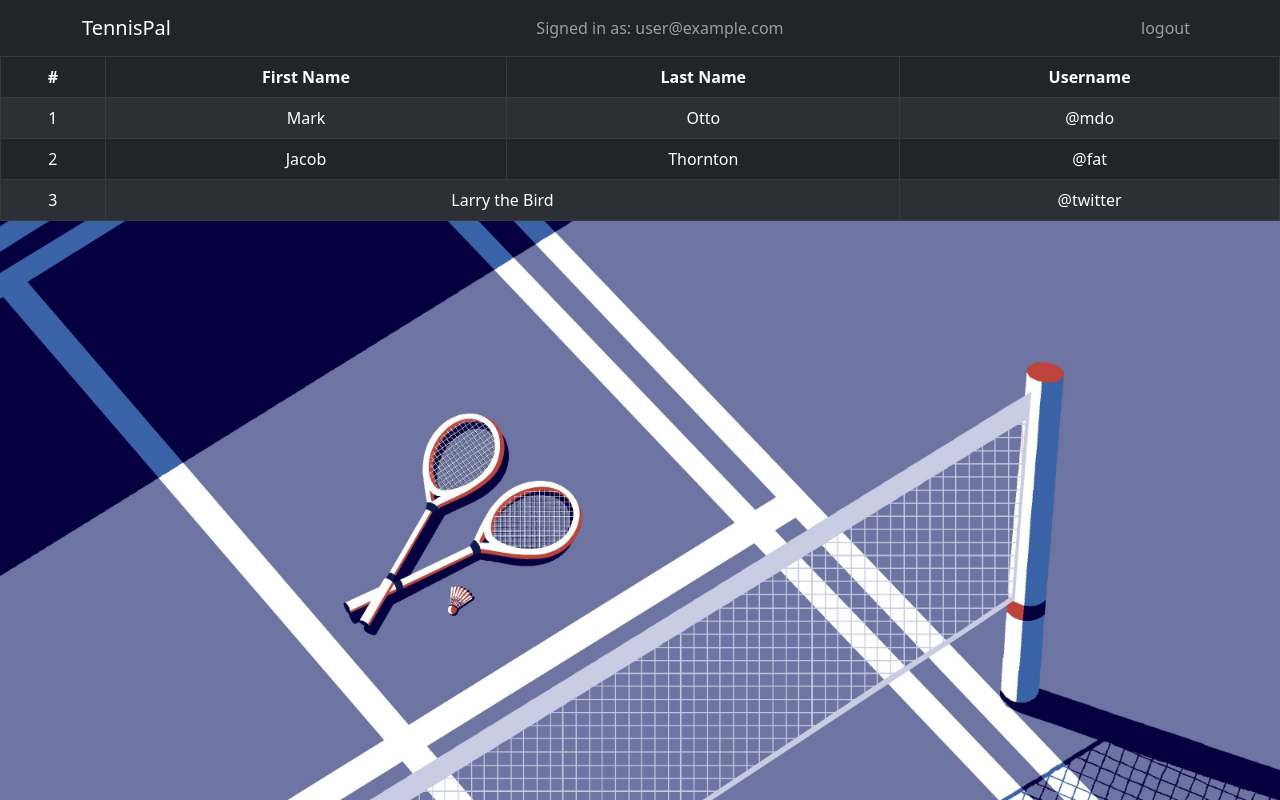
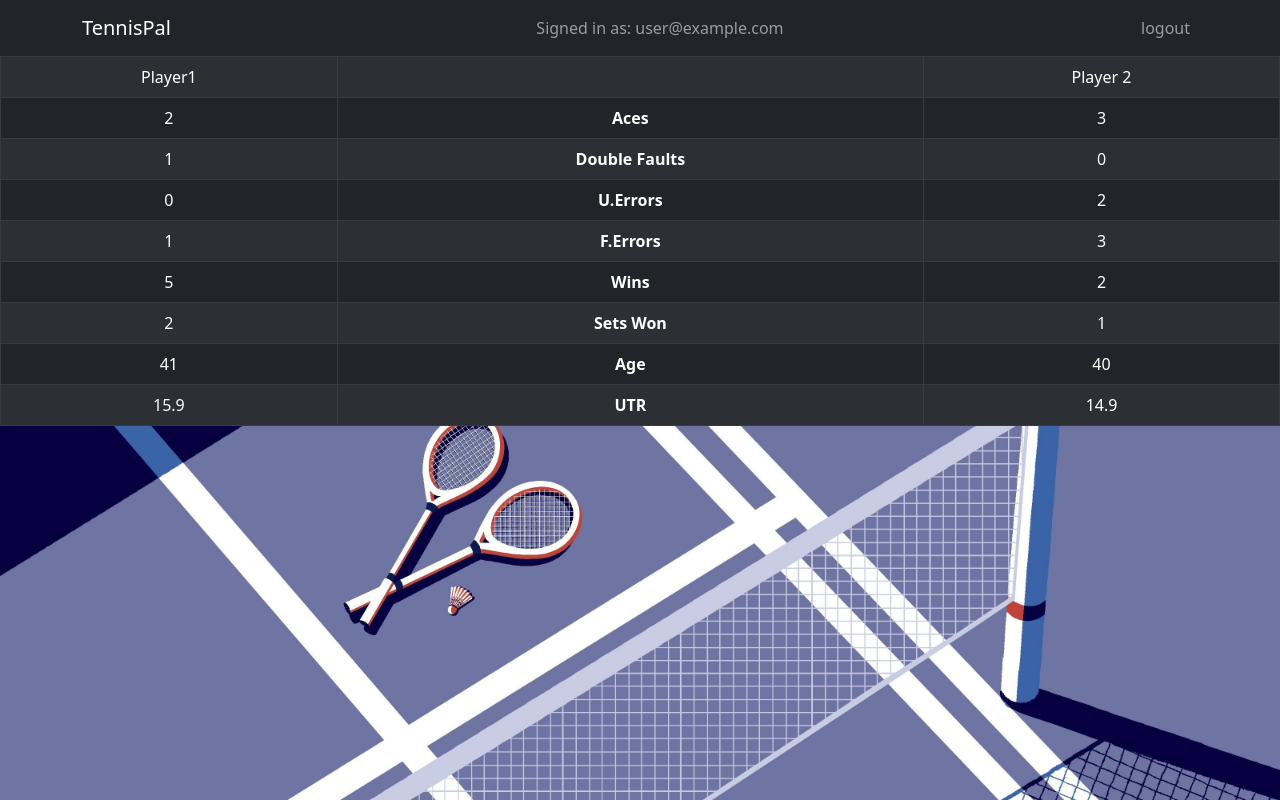
Before and after one commit to diarreola/frontend-tennis-score-keeping, a React (Create React App) app: page /matchstats in a window 1280 px wide. Built offline with nearby package versions, Linux system fonts and the light colour scheme; no server answers; sample sign-in values are in the browser's storage.

Commit message:
MAtch stats table created

```diff
--- a/src/pages/MatchStats/MatchStats.js
+++ b/src/pages/MatchStats/MatchStats.js
@@ -8,31 +8,51 @@ const MatchStats = ({onHandleLogout}) => {
     <section>
       <UserNavbar></UserNavbar>
       <Table striped bordered hover variant="dark">
-        <thead>
-          <tr>
-            <th>#</th>
-            <th>First Name</th>
-            <th>Last Name</th>
-            <th>Username</th>
-          </tr>
-        </thead>
         <tbody>
           <tr>
-            <td>1</td>
-            <td>Mark</td>
-            <td>Otto</td>
-            <td>@mdo</td>
+            <td>Player1</td>
+            <th></th>
+            <td>Player 2</td>
           </tr>
           <tr>
             <td>2</td>
-            <td>Jacob</td>
-            <td>Thornton</td>
-            <td>@fat</td>
+            <th>Aces</th>
+            <td>3</td>
           </tr>
           <tr>
+            <td>1</td>
+            <th>Double Faults</th>
+            <td>0</td>
+          </tr>
+          <tr>
+            <td>0</td>
+            <th>U.Errors</th>
+            <td>2</td>
+          </tr>
+          <tr>
+            <td>1</td>
+            <th>F.Errors</th>
             <td>3</td>
-            <td colSpan={2}>Larry the Bird</td>
-            <td>@twitter</td>
+          </tr>
+          <tr>
+            <td>5</td>
+            <th>Wins</th>
+            <td>2</td>
+          </tr>
+          <tr>
+            <td>2</td>
+            <th>Sets Won</th>
+            <td>1</td>
+          </tr>
+          <tr>
+            <td>41</td>
+            <th>Age</th>
+            <td>40</td>
+          </tr>
+          <tr>
+            <td>15.9</td>
+            <th>UTR</th>
+            <td>14.9</td>
           </tr>
         </tbody>
       </Table>
```
